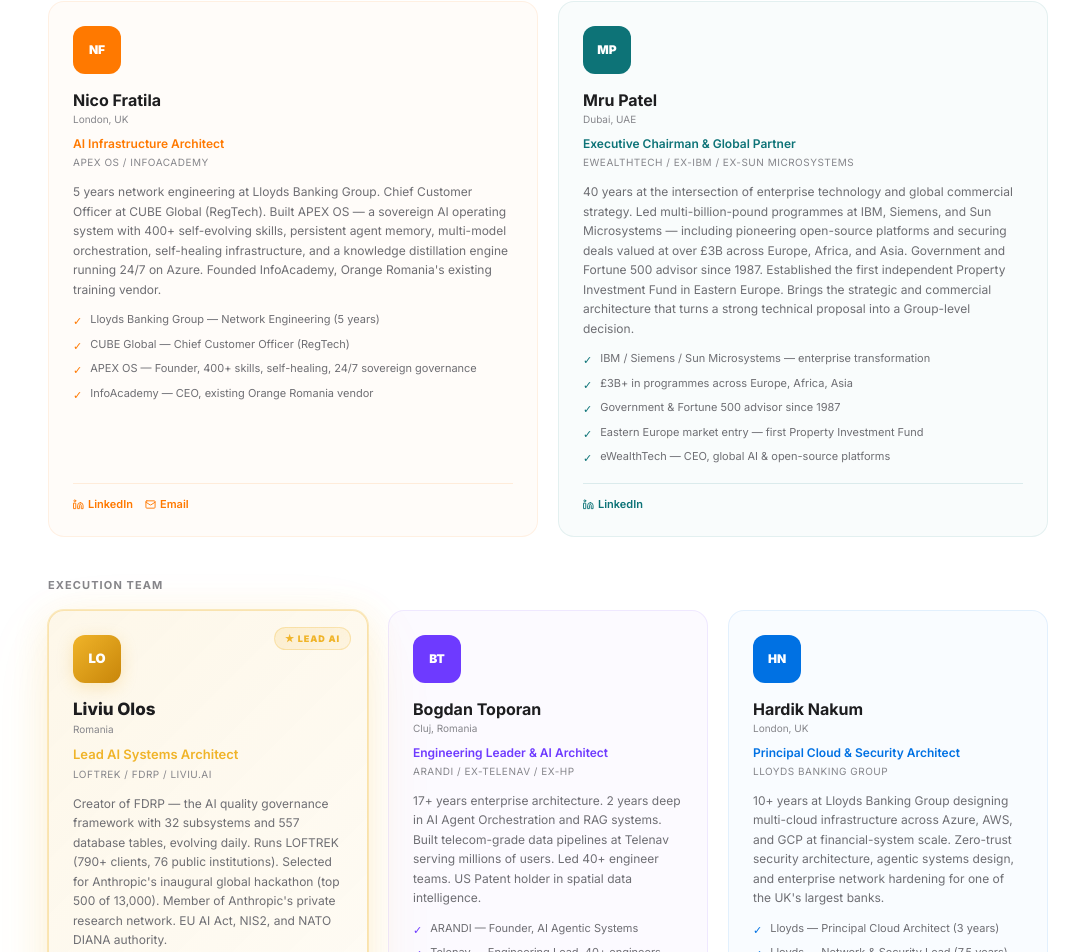
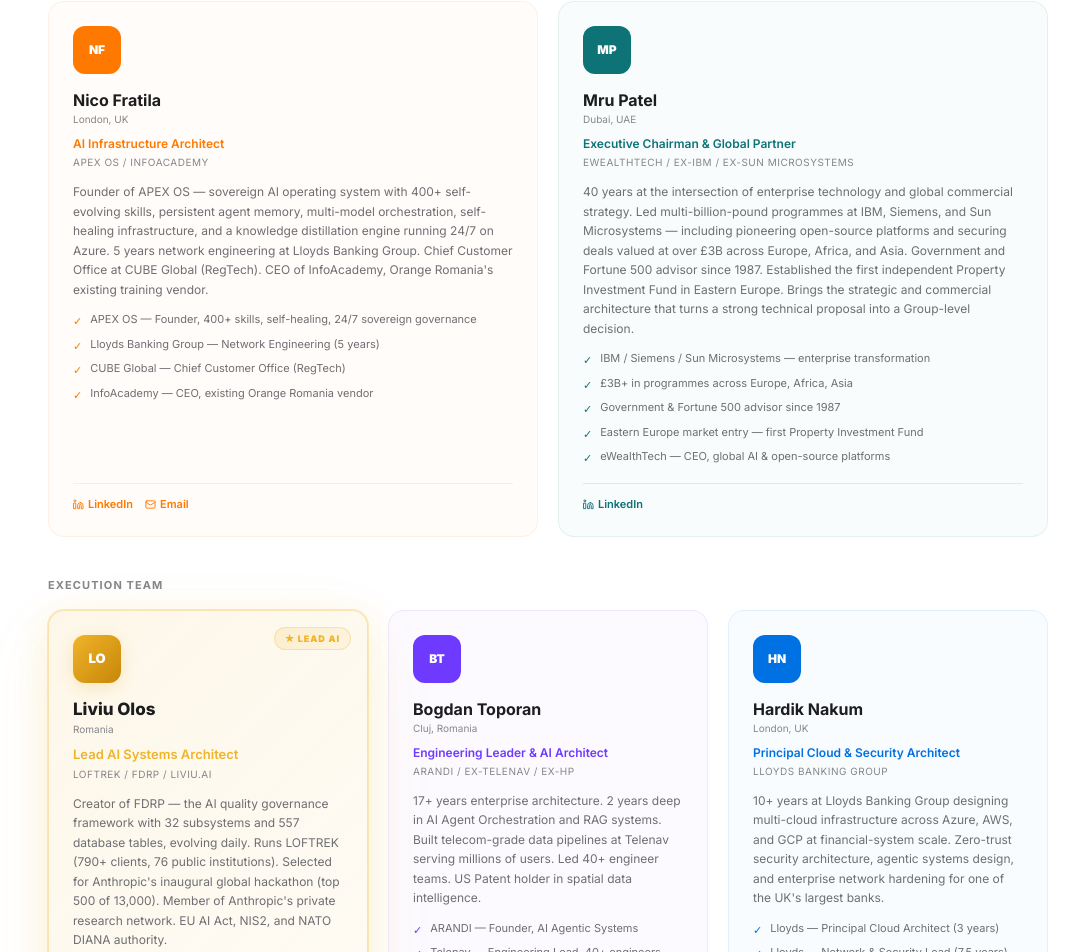
Before and after one commit to fratilanico/orange-proposal, a Next.js app: page / in a window 1280 px wide. Shown: the part 5015-5967 px from the top of the page, without its empty margins (92-1171 px from the left). Built offline with nearby package versions, Linux system fonts and the light colour scheme.

Commit message:
Fix: CUBE Chief Customer Office not Officer, APEX OS credentials first

```diff
--- a/src/app/page.tsx
+++ b/src/app/page.tsx
@@ -171,11 +171,11 @@
     location: "London, UK",
     title: "AI Infrastructure Architect",
     org: "APEX OS / InfoAcademy",
-    bio: "5 years network engineering at Lloyds Banking Group. Chief Customer Officer at CUBE Global (RegTech). Built APEX OS — a sovereign AI operating system with 400+ self-evolving skills, persistent agent memory, multi-model orchestration, self-healing infrastructure, and a knowledge distillation engine running 24/7 on Azure. Founded InfoAcademy, Orange Romania's existing training vendor.",
+    bio: "Founder of APEX OS — sovereign AI operating system with 400+ self-evolving skills, persistent agent memory, multi-model orchestration, self-healing infrastructure, and a knowledge distillation engine running 24/7 on Azure. 5 years network engineering at Lloyds Banking Group. Chief Customer Office at CUBE Global (RegTech). CEO of InfoAcademy, Orange Romania's existing training vendor.",
     credentials: [
+      "APEX OS — Founder, 400+ skills, self-healing, 24/7 sovereign governance",
       "Lloyds Banking Group — Network Engineering (5 years)",
-      "CUBE Global — Chief Customer Officer (RegTech)",
-      "APEX OS — Founder, 400+ skills, self-healing, 24/7 sovereign governance",
+      "CUBE Global — Chief Customer Office (RegTech)",
       "InfoAcademy — CEO, existing Orange Romania vendor",
     ],
     linkedin: "https://linkedin.com/in/nicofratila",
```
Also changed, not shown: 2 other files (tests, documents, lock files or other folders).
